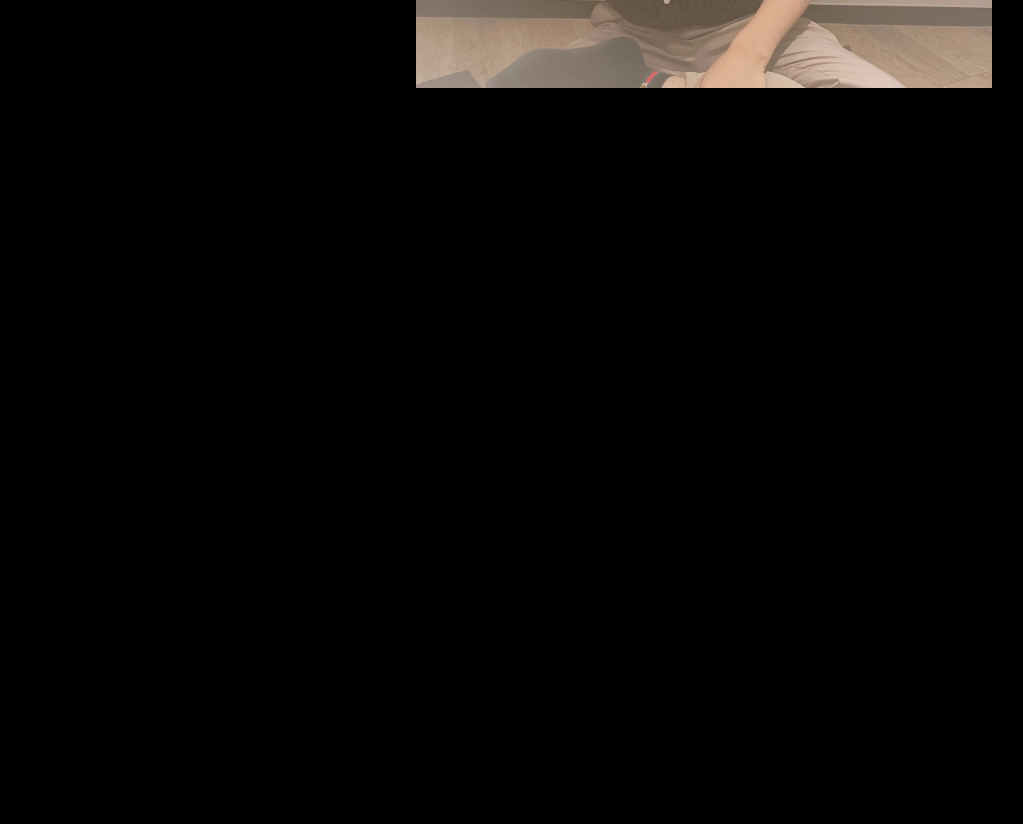
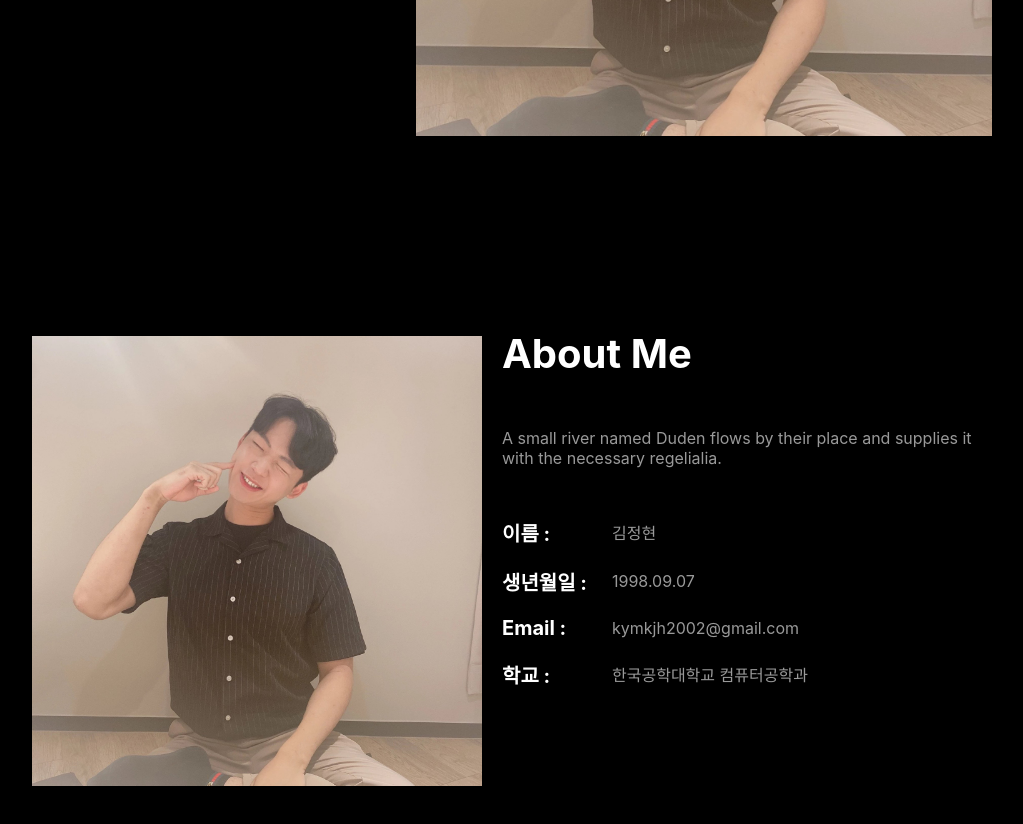
Before and after one commit to Moomi98/my-intro-site, a React (Create React App) app: page / in a window 1280 px wide. Shown: the part 560-1384 px from the top of the page, without its empty margins (128-1151 px from the left). Before the commit the page ends 800 px from the top, so only its background shows below. Built offline with nearby package versions, Linux system fonts and the light colour scheme.

Commit message:
About페이지 레이아웃 구현

```diff
--- /dev/null
+++ b/src/components/About.js
@@ -0,0 +1,98 @@
+import styled from "styled-components";
+import { homeImage1 } from "../assets/images/index";
+
+const Container = styled.section`
+  width: 75%;
+  height: 100%;
+  padding-top: 50px;
+  margin: 0 auto;
+  display: flex;
+  justify-content: center;
+  align-items: center;
+  gap: 20px;
+`;
+
+const Title = styled.p`
+  width: 100%;
+  font-size: 40px;
+  font-weight: bold;
+  color: white;
+`;
+
+const Subtitle = styled.p`
+  color: #999999;
+  width: 100%;
+`;
+const IntroLayout = styled.div`
+  height: 62%;
+  display: flex;
+  flex-direction: column;
+  justify-content: flex-start;
+  gap: 50px;
+  align-items: center;
+`;
+const TextLayout = styled.div`
+  width: 100%;
+  display: flex;
+  flex-direction: column;
+  text-align: left;
+  gap: 20px;
+`;
+
+const FlexTextLayout = styled.div`
+  width: 100%;
+  display: flex;
+  gap: 10px;
+  align-items: center;
+`;
+
+const ImageLayout = styled.img`
+  width: 60%;
+  height: 60%;
+`;
+
+const ContentText = styled.p`
+  color: #999999;
+  width: 80%;
+`;
+const ElementText = styled.p`
+  color: white;
+  font-size: 20px;
+  font-weight: bold;
+  min-width: 100px;
+`;
+
+const About = () => {
+  return (
+    <Container>
+      <ImageLayout src={homeImage1} />
+      <IntroLayout>
+        <Title>About Me</Title>
+        <Subtitle>
+          A small river named Duden flows by their place and supplies it with
+          the necessary regelialia.
+        </Subtitle>
+        <TextLayout>
+          <FlexTextLayout>
+            <ElementText>이름 :</ElementText>
+            <ContentText>김정현</ContentText>
+          </FlexTextLayout>
+          <FlexTextLayout>
+            <ElementText>생년월일 :</ElementText>
+            <ContentText>1998.09.07</ContentText>
+          </FlexTextLayout>
+          <FlexTextLayout>
+            <ElementText>Email :</ElementText>
+            <ContentText>kymkjh2002@gmail.com</ContentText>
+          </FlexTextLayout>
+          <FlexTextLayout>
+            <ElementText>학교 :</ElementText>
+            <ContentText>한국공학대학교 컴퓨터공학과</ContentText>
+          </FlexTextLayout>
+        </TextLayout>
+      </IntroLayout>
+    </Container>
+  );
+};
+
+export default About;
--- a/src/components/Header.js
+++ b/src/components/Header.js
@@ -5,6 +5,8 @@ const Container = styled.div`
   height: 70px;
   background-color: black;
   position: fixed;
+  top: 0;
+  z-index: 10;
 `;
 
 const HeaderLayout = styled.div`
--- a/src/components/Home.js
+++ b/src/components/Home.js
@@ -3,9 +3,9 @@ import { homeImage1 } from "../assets/images/index";
 import { TypeAnimation } from "react-type-animation";
 
 const Container = styled.section`
-  position: absolute;
   width: 100%;
-  top: 72px;
+  margin-top: 70px;
+  padding-top: 50px;
 `;
 
 const HomeLayout = styled.div`
--- a/src/styles/global.js
+++ b/src/styles/global.js
@@ -6,7 +6,7 @@ const GlobalStyle = createGlobalStyle`
     margin: 0;
   }
 
-  html, body {
+  html, body, #root {
     background-color: black;
     height: 100%;
   }
```
